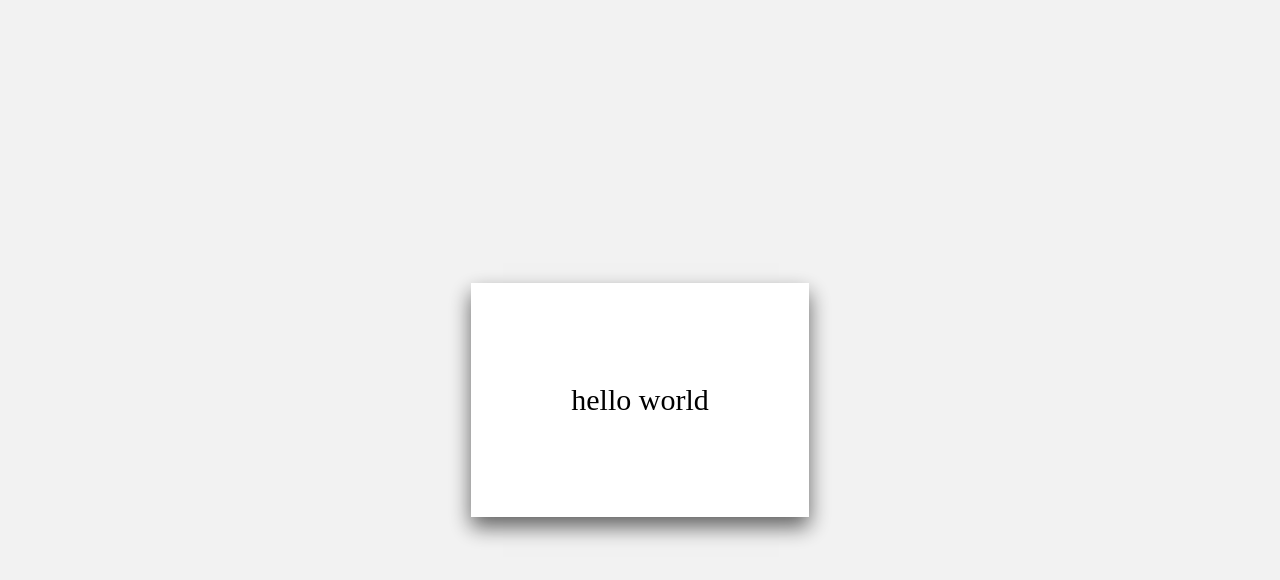
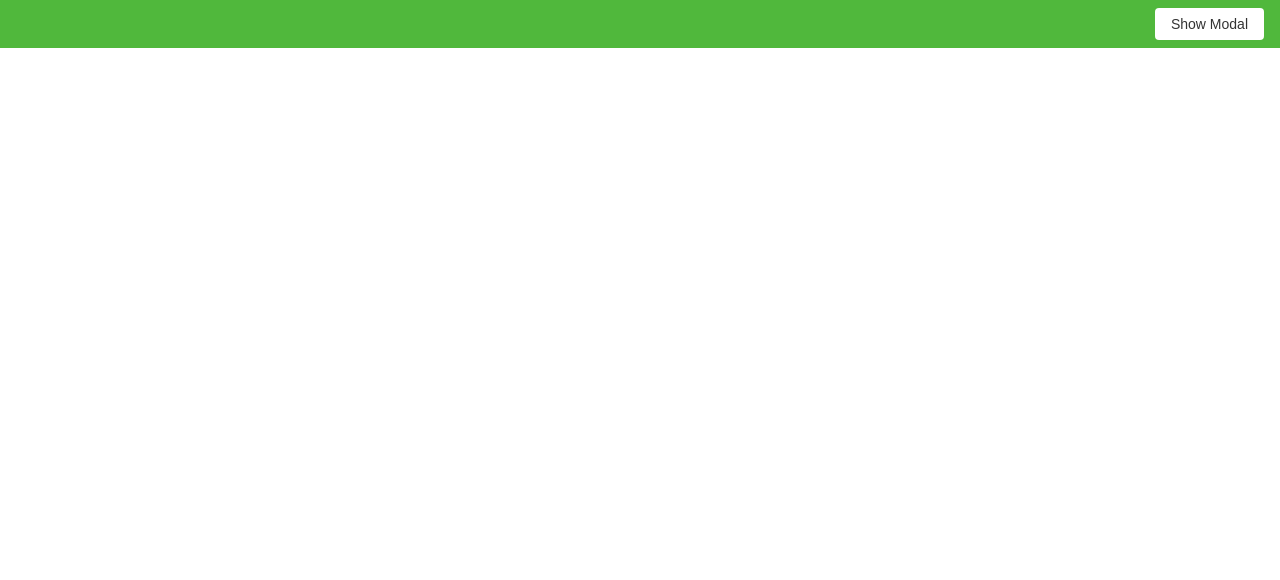
Before and after one commit to mirror-riddle/code-camp, a website: page client/index.html in a window 1280 px wide. Drawn offline with Linux system fonts and the light colour scheme.

Commit message:
update modal animation

```diff
--- a/client/index.html
+++ b/client/index.html
@@ -8,12 +8,16 @@
     <script defer src="scripts/index.js"></script>
   </head>
   <body>
-    <div class="modal-container">
-      <div class="modal-view">
-        <div class="modal-view-detail">
-          hello world
+      <header>
+        <button class="show-modal">Show Modal</button>
+      </header>
+      <div class="modal-container">
+        <div class="modal-view">
+          <div class="modal-view-detail">
+            <p class="modal-message">Modal coming ~</p>
+            <button class="hide-modal">Hide Modal</button>
+          </div>
         </div>
       </div>
-    </div>
   </body>
 </html>
--- a/client/scripts/index.js
+++ b/client/scripts/index.js
@@ -1,7 +1,11 @@
-const modal = document.querySelector('.modal-view');
-modal.addEventListener('click', (event) => {
-  modal.classList.remove(['visible']);
+const modalView = document.querySelector('.modal-view');
+
+const hideModal = document.querySelector('.hide-modal');
+hideModal.addEventListener('click', (event) => {
+  modalView.classList.remove(['visible']);
 }, false);
-setTimeout(() => {
-  modal.classList.add(['visible']);
-}, 1000);
+
+const showModal = document.querySelector('.show-modal');
+showModal.addEventListener('click', (event) => {
+  modalView.classList.add(['visible']);
+}, false);
--- a/client/styles/index.css
+++ b/client/styles/index.css
@@ -1,3 +1,25 @@
+header {
+  height: 48px;
+  line-height: 48px;
+  background-color: #50b83c;
+  position: fixed;
+  top: 0;
+  left: 0;
+  width: 100%;
+  text-align: right;
+}
+
+button {
+  background-color: #fff;
+  border: none;
+  color: #333;
+  font-size: 14px;
+  padding: 8px 16px;
+  border-radius: 4px;
+  margin-right: 16px;
+  cursor: pointer;
+}
+
 .moda-container {
   position: fixed;
   top: 0;
@@ -43,13 +65,24 @@
   width: 100%;
   display: block;
   content: '';
-  background-color: rgba(0, 0, 0, 0.05);
+  background-color: rgba(0, 0, 0, 0.08);
 }
 
 .modal-view-detail {
+  position: relative;
   padding: 100px;
-  font-size: 30px;
   background-color: white;
   z-index: 3;
   box-shadow: 0 10px 20px rgba(0,0,0,0.6);
 }
+
+.modal-view-detail  .modal-message {
+  font-size: 16px;
+}
+
+.modal-view-detail .hide-modal {
+  position: absolute;
+  right: 16px;
+  bottom: 16px;
+  color: #108043;
+}
```
